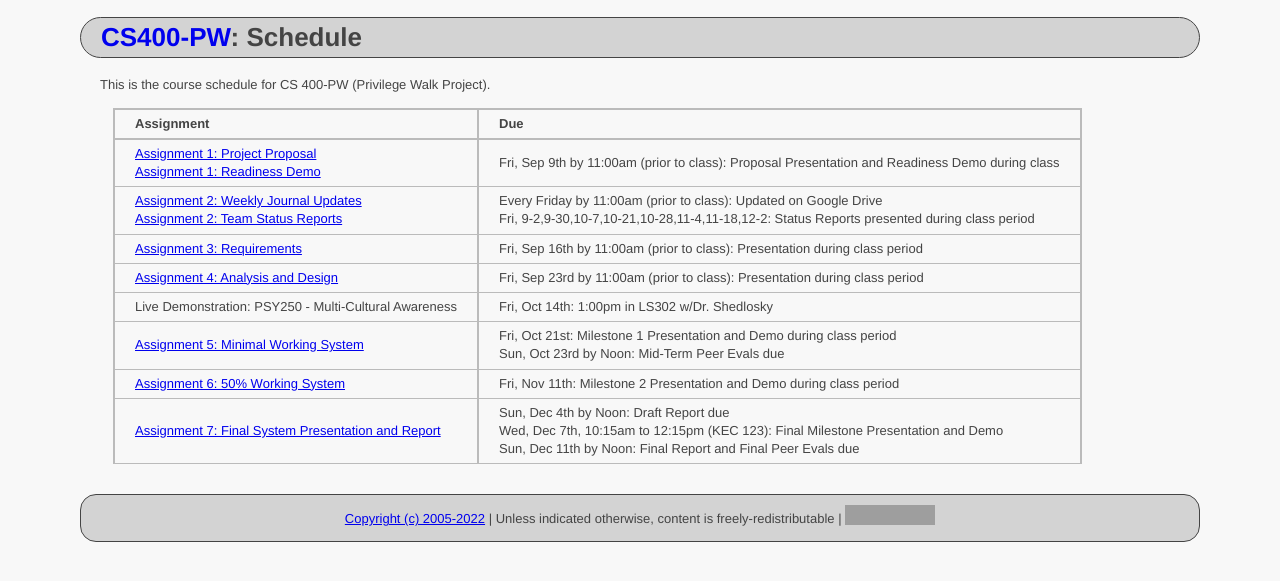
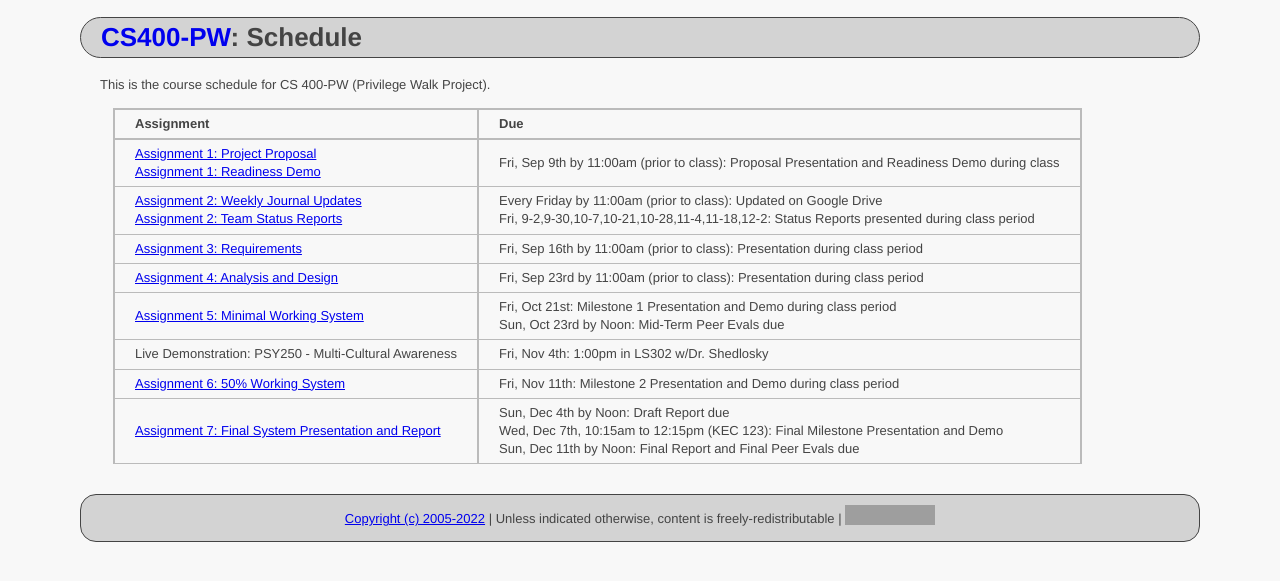
Before and after one commit to ycpcs/cs400-fall2022-PW, a Jekyll site: the page built from schedule.md, in a window 1280 px wide. Shown: the top 581 px of the page. Built offline with Jekyll 4.4.1, drawn with Linux system fonts in a browser that asks for light colours; grey boxes are pictures that could not be loaded.

Commit message:
news and schedule updates

```diff
--- a/schedule.md
+++ b/schedule.md
@@ -12,7 +12,7 @@ This is the course schedule for CS 400-PW (Privilege Walk Project).
 [Assignment 2: Weekly Journal Updates](assign/assign02.html)<br>[Assignment 2: Team Status Reports](assign/assign02.html) | Every Friday by 11:00am (prior to class): Updated on Google Drive<br> Fri, 9-2,9-30,10-7,10-21,10-28,11-4,11-18,12-2: Status Reports presented during class period
 [Assignment 3: Requirements](assign/assign03.html)                         | Fri, Sep 16th by 11:00am (prior to class): Presentation during class period
 [Assignment 4: Analysis and Design](assign/assign04.html)                  | Fri, Sep 23rd by 11:00am (prior to class): Presentation during class period
-Live Demonstration: PSY250 - Multi-Cultural Awareness                      | Fri, Oct 14th: 1:00pm in LS302 w/Dr. Shedlosky
 [Assignment 5: Minimal Working System](assign/assign05.html)               | Fri, Oct 21st: Milestone 1 Presentation and Demo during class period<br>Sun, Oct 23rd by Noon: Mid-Term Peer Evals due
+Live Demonstration: PSY250 - Multi-Cultural Awareness                      | Fri, Nov 4th: 1:00pm in LS302 w/Dr. Shedlosky
 [Assignment 6: 50% Working System](assign/assign06.html)                   | Fri, Nov 11th: Milestone 2 Presentation and Demo during class period
 [Assignment 7: Final System Presentation and Report](assign/assign07.html) | Sun, Dec 4th by Noon: Draft Report due<br>Wed, Dec 7th, 10:15am to 12:15pm (KEC 123): Final Milestone Presentation and Demo<br>Sun, Dec 11th by Noon: Final Report and Final Peer Evals due
```
Also changed, not shown: index.md (+11 -1 lines).
